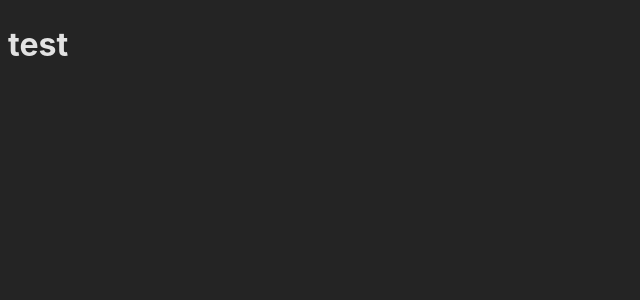
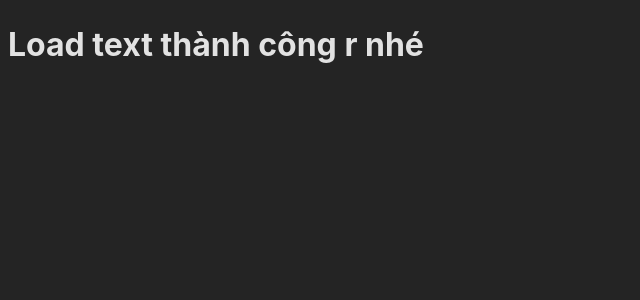
Before and after one commit to vuotnh/react-redux-project-template, a React (Vite) app: page /auth/login in a window 1280 px wide. Before the commit this address had no page. Shown: the top 300 px of the page, without its empty margins (0-640 px from the left). Built offline with nearby package versions, Linux system fonts and the light colour scheme.

Commit message:
add seperate locale file

```diff
--- a/src/i18n.js
+++ b/src/config/i18n/i18n.js
@@ -1,6 +1,6 @@
 import { use } from 'i18next';
 import { initReactI18next } from 'react-i18next';
-import app from './containers/App/locales/vi.json';
+import app from '../../containers/App/locales/vi.json';
 
 const resources = {
   vi: {
--- a/src/containers/App/locales/vi.json
+++ b/src/containers/App/locales/vi.json
@@ -1,3 +1,3 @@
 {
-    "home": "test"
+    "home": "Load text thành công r nhé"
 }
--- a/src/main.js
+++ b/src/main.js
@@ -5,7 +5,7 @@ import { Provider } from 'react-redux';
 import { store } from './store';
 import App from './App';
 import './index.css';
-import './i18n';
+import './config/i18n/i18n';
 
 ReactDOM.render(
   <React.StrictMode>
```
Also changed, not shown: src/translations/en.json (deleted), src/translations/vi.json (deleted).
